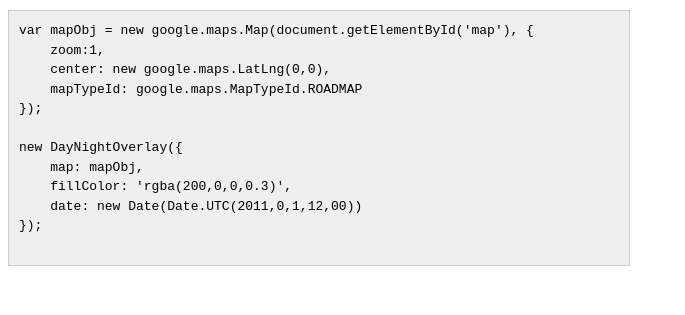
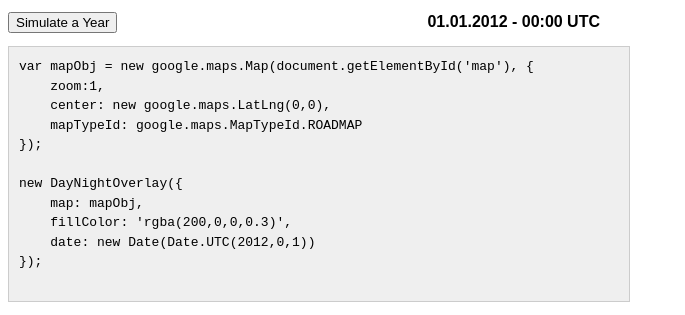
Before and after one commit to marmat/google-maps-api-addons, a plain HTML site: page daynightoverlay/examples/params.html in a window 1280 px wide. Shown: the part 511-826 px from the top of the page, without its empty margins (0-685 px from the left). Before the commit the page ends 800 px from the top, so only its background shows below. Drawn offline with Linux system fonts and the light colour scheme; some packages are replaced by stand-ins of ours.

Commit message:
Added "Simulation" button to extended example, Incremented the version number

```diff
--- a/daynightoverlay/examples/params.html
+++ b/daynightoverlay/examples/params.html
@@ -17,11 +17,25 @@
                     mapTypeId: google.maps.MapTypeId.ROADMAP
                 });
 
-                new DayNightOverlay({
+                window.dno = new DayNightOverlay({
                     map: mapObj,
                     fillColor: 'rgba(200,0,0,0.3)',
-                    date: new Date(Date.UTC(2011,0,1,12,00))
+                    date: new Date(Date.UTC(2011,0,1))
                 });
+
+                window.dateField = document.getElementById('date');
+            }
+
+            function simulate(from, to, step, time) {
+                if (from < to) {
+                    from.setTime(from.getTime() + step);
+                    dateField.innerHTML = from.getUTCDate() + '.' +
+                        (from.getUTCMonth() + 1) + '.' +
+                        from.getUTCFullYear() + ' - 00:00 UTC';
+
+                    dno.setDate(from);
+                    setTimeout(function() { simulate(from, to, step); }, time);
+                }
             }
         </script>
         <style>
@@ -32,11 +46,31 @@
                 line-height:1.5em;
                 width:600px;
             }
+
+            button {
+                margin:15px 0 0;
+            }
+
+            #dateWrap {
+                position:absolute;
+                display: block;
+                left:400px;
+                width:200px;
+                text-align:right;
+            }
+
+            #date {
+                text-align:right;
+                font-family:sans-serif;
+                font-weight:bold;
+            }
         </style>
     </head>
 
     <body onload="init()">
         <div id="map" style="width:620px; height:500px"></div>
+        <div id="dateWrap"><p id="date">01.01.2012 - 00:00 UTC</p></div>
+        <button onclick="simulate(new Date(Date.UTC(2012,0,1)), new Date(Date.UTC(2012,11,31)), 86400000, 100)">Simulate a Year</button>
         <pre>
 var mapObj = new google.maps.Map(document.getElementById('map'), {
     zoom:1,
@@ -47,7 +81,7 @@
 new DayNightOverlay({
     map: mapObj,
     fillColor: 'rgba(200,0,0,0.3)',
-    date: new Date(Date.UTC(2011,0,1,12,00))
+    date: new Date(Date.UTC(2012,0,1))
 });
         </pre>
     </body>
--- a/daynightoverlay/src/daynightoverlay.js
+++ b/daynightoverlay/src/daynightoverlay.js
@@ -1,7 +1,7 @@
 
 /**
  * Day/Night Overlay
- * Version 1.2
+ * Version 1.3
  *
  * @author kaktus621@gmail.com (Martin Matysiak)
  * @fileoverview This class provides a custom overlay which shows an
@@ -9,7 +9,7 @@
  */
 
 /**
- * @license Copyright 2011 Martin Matysiak.
+ * @license Copyright 2011-2012 Martin Matysiak.
  *
  * Licensed under the Apache License, Version 2.0 (the "License");
  * you may not use this file except in compliance with the License.
```
Also changed, not shown: daynightoverlay/src/daynightoverlay.min.js.
